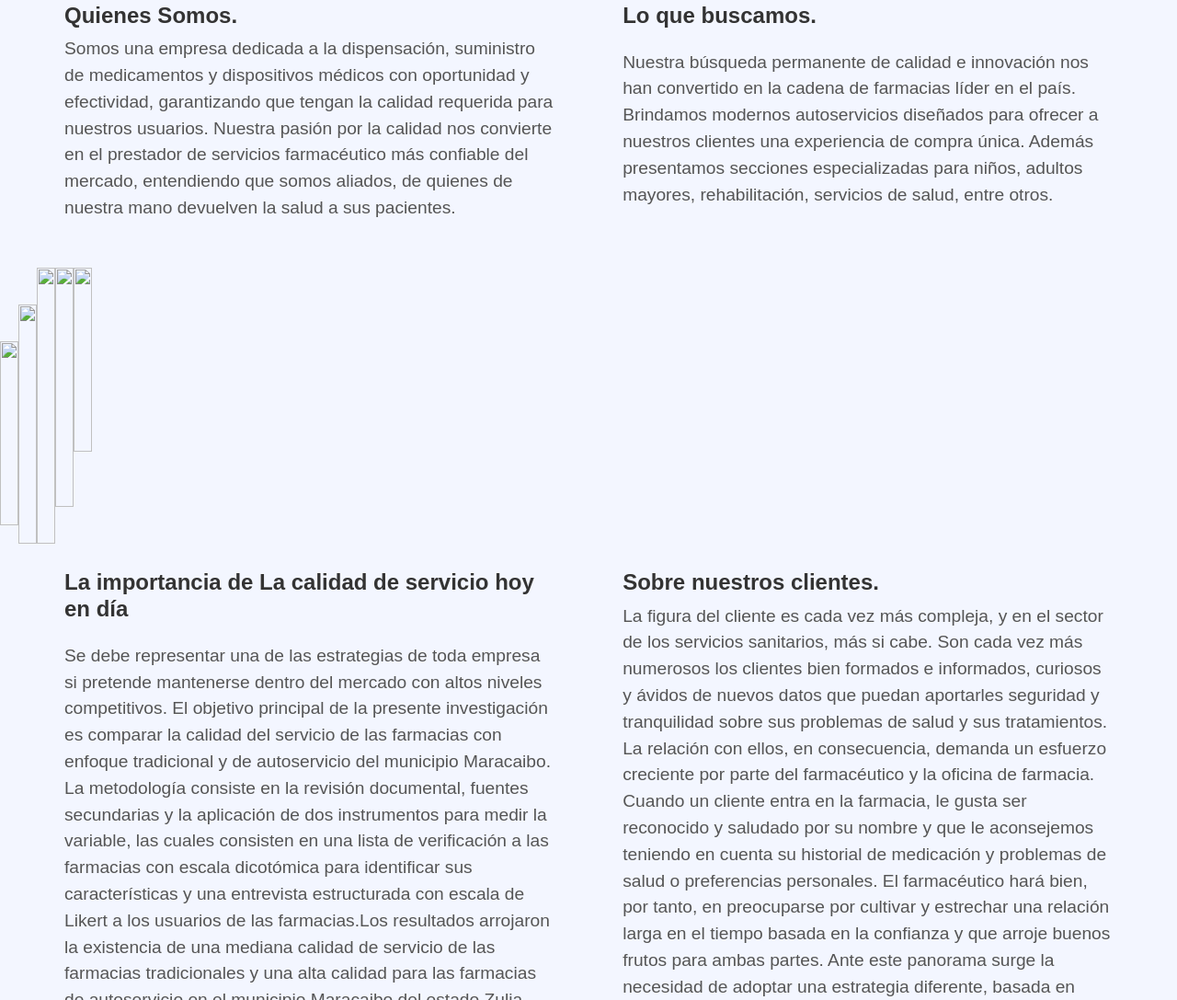
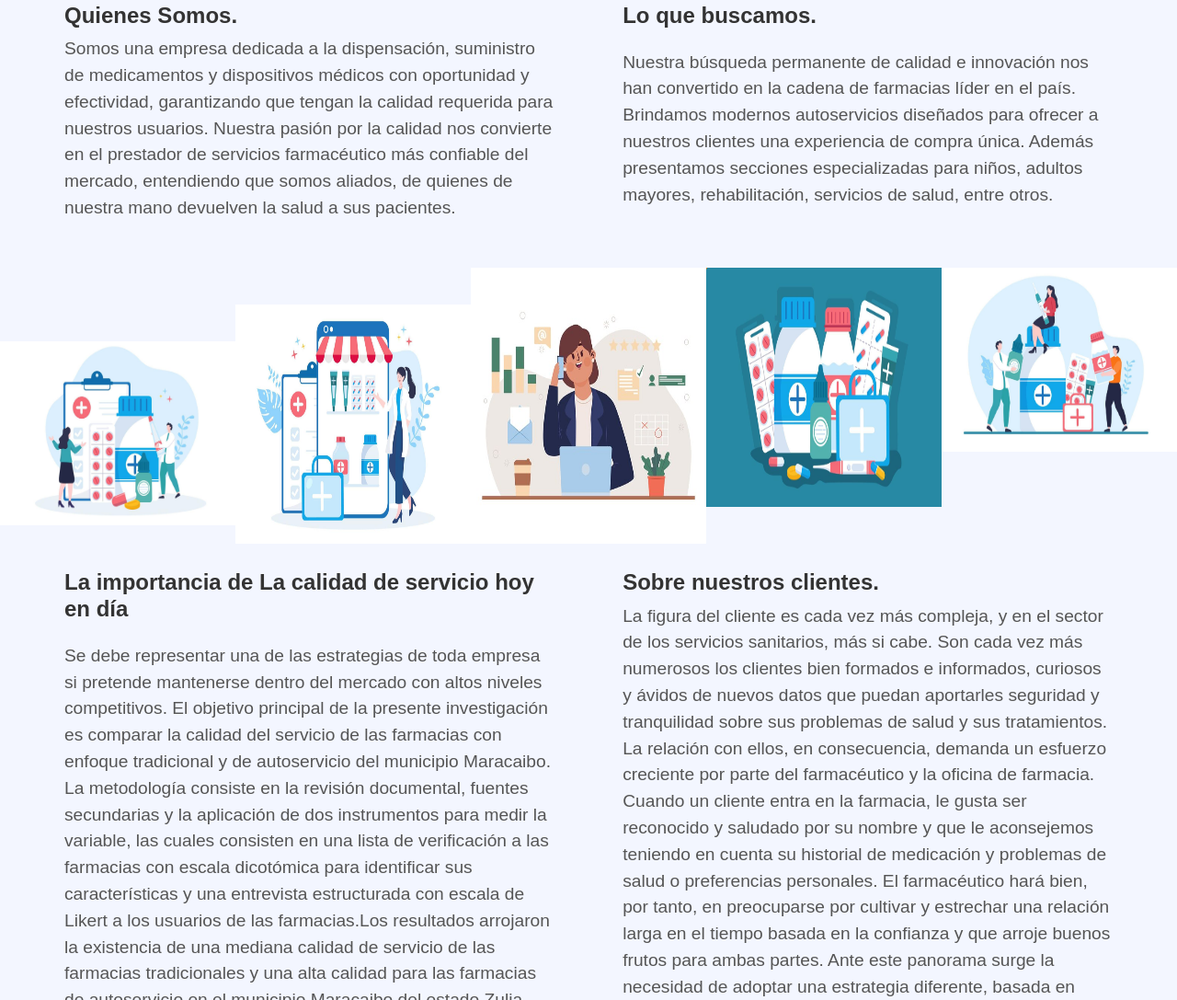
Before and after one commit to AndyAlexander0236/ProyectoAmbientes, a plain HTML site: page somos.html in a window 1280 px wide. Shown: the part 855-1942 px from the top of the page at 92% size. Drawn offline with nearby package versions, Linux system fonts and the light colour scheme; the site is published under a folder, as on GitHub Pages, so addresses that start at the root find nothing.

Commit message:
Cambios totales de somos

```diff
--- a/somos.html
+++ b/somos.html
@@ -141,47 +141,47 @@
     <div id="contenedor">
         <div class="slider1">
             <ul>
-                <li><img src="/imagenes/img1.png" alt="" height="200px"></li>
-                <li><img src="/imagenes/img2.png" alt="" height="200px"></li>
-                <li><img src="/imagenes/img3.png" alt="" height="200px"></li>
-                <li><img src="/imagenes/img4.jpg" alt="" height="200px"></li>
-                <li><img src="/imagenes/img5.png" alt="" height="200px"></li>
+                <li><img src="imagenes/img1.png" alt="" height="200px"></li>
+                <li><img src="imagenes/img2.png" alt="" height="200px"></li>
+                <li><img src="imagenes/img3.png" alt="" height="200px"></li>
+                <li><img src="imagenes/img4.jpg" alt="" height="200px"></li>
+                <li><img src="imagenes/img5.png" alt="" height="200px"></li>
             </ul>
         </div>
         <div class="slider2">
             <ul>
-                <li><img src="/imagenes/img2.png" alt="" height="260px"></li>
-                <li><img src="/imagenes/img3.png" alt="" height="260px"></li>
-                <li><img src="/imagenes/img4.jpg" alt="" height="260px"></li>
-                <li><img src="/imagenes/img5.png" alt="" height="260px"></li>
-                <li><img src="/imagenes/img1.png" alt="" height="260px"></li>
+                <li><img src="imagenes/img2.png" alt="" height="260px"></li>
+                <li><img src="imagenes/img3.png" alt="" height="260px"></li>
+                <li><img src="imagenes/img4.jpg" alt="" height="260px"></li>
+                <li><img src="imagenes/img5.png" alt="" height="260px"></li>
+                <li><img src="imagenes/img1.png" alt="" height="260px"></li>
             </ul>
         </div>
         <div class="slider3">
             <ul>
-                <li><img src="/imagenes/img3.png" alt="" height="300px"></li>
-                <li><img src="/imagenes/img4.jpg" alt="" height="300px"></li>
-                <li><img src="/imagenes/img5.png" alt="" height="300px"></li>
-                <li><img src="/imagenes/img1.png" alt="" height="300px"></li>
-                <li><img src="/imagenes/img2.png" alt="" height="300px"></li>
+                <li><img src="imagenes/img3.png" alt="" height="300px"></li>
+                <li><img src="imagenes/img4.jpg" alt="" height="300px"></li>
+                <li><img src="imagenes/img5.png" alt="" height="300px"></li>
+                <li><img src="imagenes/img1.png" alt="" height="300px"></li>
+                <li><img src="imagenes/img2.png" alt="" height="300px"></li>
             </ul>
         </div>
         <div class="slider4">
             <ul>
-                <li><img src="/imagenes/img4.jpg" alt="" height="260px"></li>
-                <li><img src="/imagenes/img5.png" alt="" height="260px"></li>
-                <li><img src="/imagenes/img1.png" alt="" height="260px"></li>
-                <li><img src="/imagenes/img2.png" alt="" height="260px"></li>
-                <li><img src="/imagenes/img3.png" alt="" height="260px"></li>
+                <li><img src="imagenes/img4.jpg" alt="" height="260px"></li>
+                <li><img src="imagenes/img5.png" alt="" height="260px"></li>
+                <li><img src="imagenes/img1.png" alt="" height="260px"></li>
+                <li><img src="imagenes/img2.png" alt="" height="260px"></li>
+                <li><img src="imagenes/img3.png" alt="" height="260px"></li>
             </ul>
         </div>
         <div class="slider5">
             <ul>
-                <li><img src="/imagenes/img5.png" alt="" height="200px"></li>
-                <li><img src="/imagenes/img1.png" alt="" height="200px"></li>
-                <li><img src="/imagenes/img2.png" alt="" height="200px"></li>
-                <li><img src="/imagenes/img3.png" alt="" height="200px"></li>
-                <li><img src="/imagenes/img4.jpg" alt="" height="200px"></li>
+                <li><img src="imagenes/img5.png" alt="" height="200px"></li>
+                <li><img src="imagenes/img1.png" alt="" height="200px"></li>
+                <li><img src="imagenes/img2.png" alt="" height="200px"></li>
+                <li><img src="imagenes/img3.png" alt="" height="200px"></li>
+                <li><img src="imagenes/img4.jpg" alt="" height="200px"></li>
             </ul>
         </div>
     </div>
```
